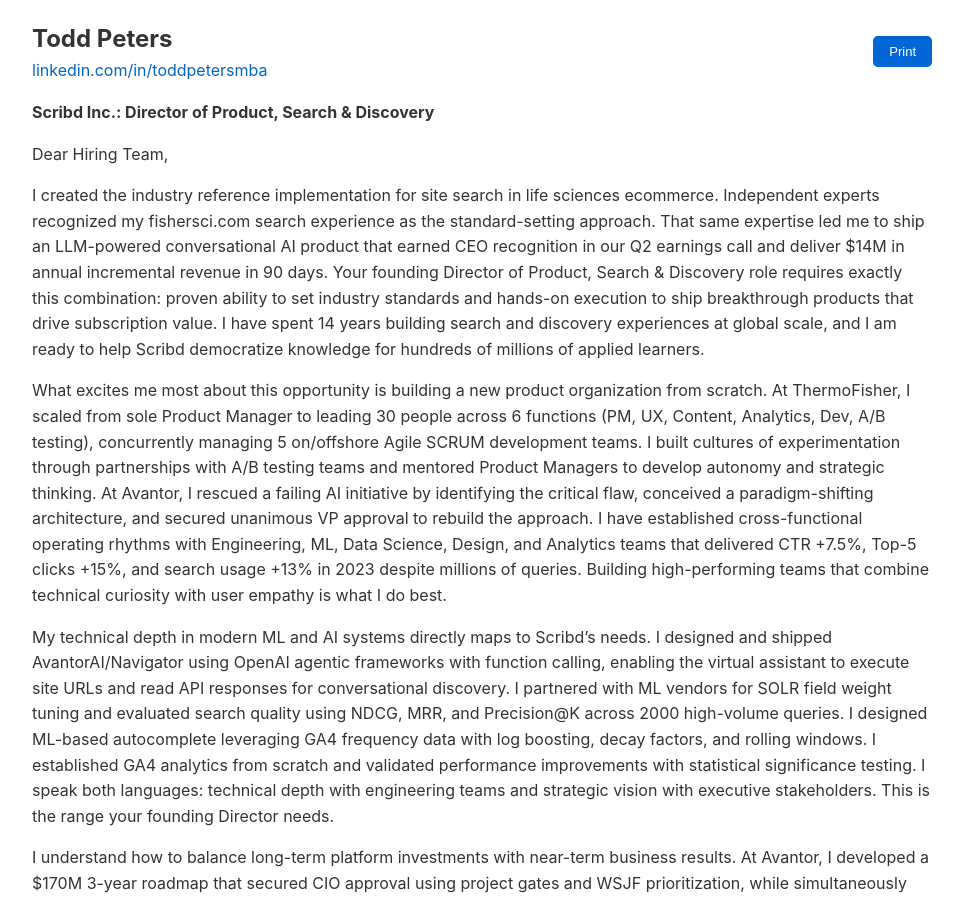
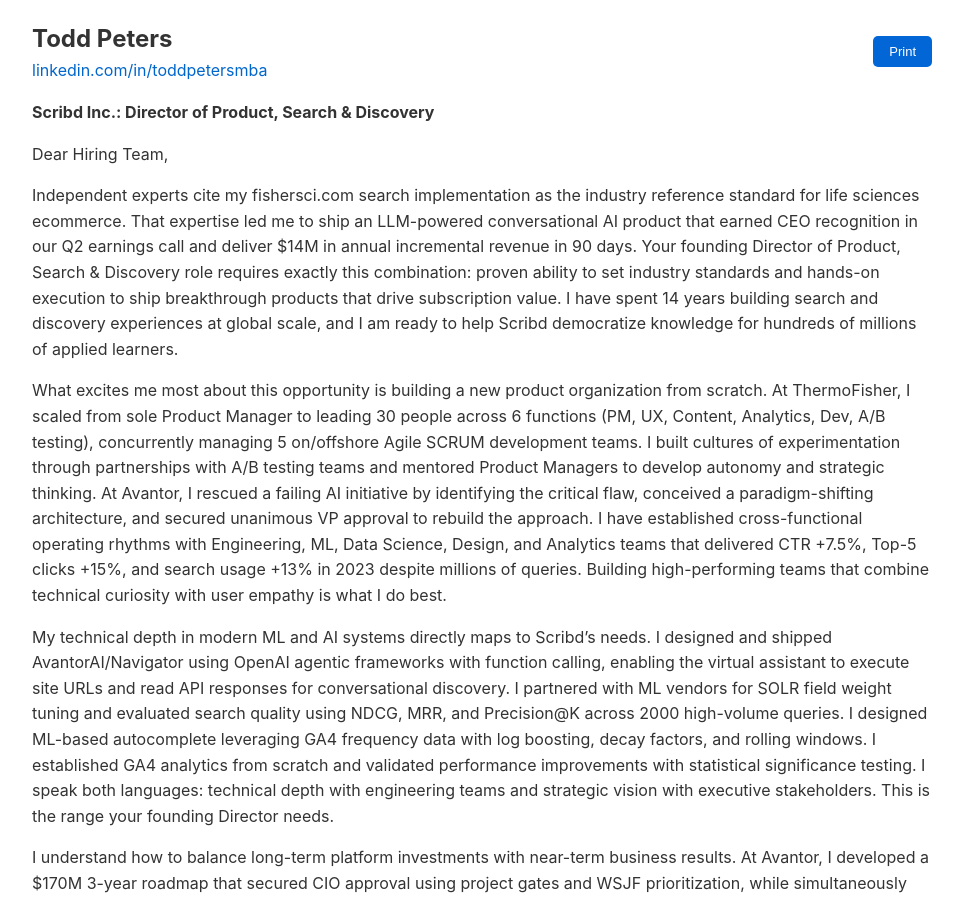
Before and after one commit to tsimech/tsimech.github.io, a Jekyll site: the page built from docs/scribd.md, in a window 1280 px wide and 900 px high. Shown: the whole window, without its empty margins (158-1121 px from the left). Built offline with Jekyll 4.4.1, drawn with Linux system fonts in a browser that asks for light colours.

Commit message:
Lead with third-party validation: experts cite implementation as standard (not I created then experts recognized)

```diff
--- a/docs/scribd.md
+++ b/docs/scribd.md
@@ -20,7 +20,7 @@ robots: noindex, nofollow
 
 Dear Hiring Team,
 
-I created the industry reference implementation for site search in life sciences ecommerce. Independent experts recognized my fishersci.com search experience as the standard-setting approach. That same expertise led me to ship an LLM-powered conversational AI product that earned CEO recognition in our Q2 earnings call and deliver $14M in annual incremental revenue in 90 days. Your founding Director of Product, Search & Discovery role requires exactly this combination: proven ability to set industry standards and hands-on execution to ship breakthrough products that drive subscription value. I have spent 14 years building search and discovery experiences at global scale, and I am ready to help Scribd democratize knowledge for hundreds of millions of applied learners.
+Independent experts cite my fishersci.com search implementation as the industry reference standard for life sciences ecommerce. That expertise led me to ship an LLM-powered conversational AI product that earned CEO recognition in our Q2 earnings call and deliver $14M in annual incremental revenue in 90 days. Your founding Director of Product, Search & Discovery role requires exactly this combination: proven ability to set industry standards and hands-on execution to ship breakthrough products that drive subscription value. I have spent 14 years building search and discovery experiences at global scale, and I am ready to help Scribd democratize knowledge for hundreds of millions of applied learners.
 
 What excites me most about this opportunity is building a new product organization from scratch. At ThermoFisher, I scaled from sole Product Manager to leading 30 people across 6 functions (PM, UX, Content, Analytics, Dev, A/B testing), concurrently managing 5 on/offshore Agile SCRUM development teams. I built cultures of experimentation through partnerships with A/B testing teams and mentored Product Managers to develop autonomy and strategic thinking. At Avantor, I rescued a failing AI initiative by identifying the critical flaw, conceived a paradigm-shifting architecture, and secured unanimous VP approval to rebuild the approach. I have established cross-functional operating rhythms with Engineering, ML, Data Science, Design, and Analytics teams that delivered CTR +7.5%, Top-5 clicks +15%, and search usage +13% in 2023 despite millions of queries. Building high-performing teams that combine technical curiosity with user empathy is what I do best.
 
```
